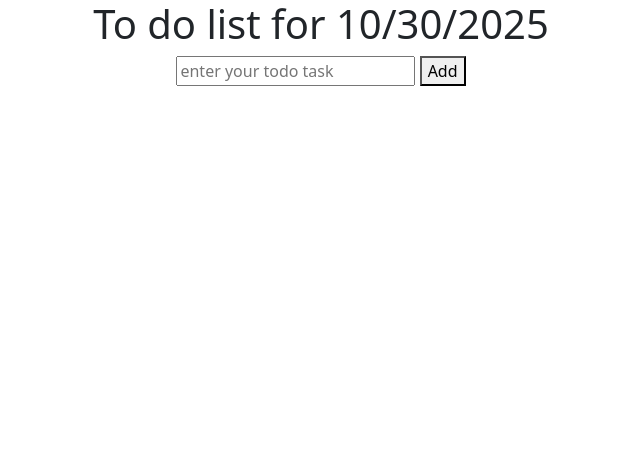
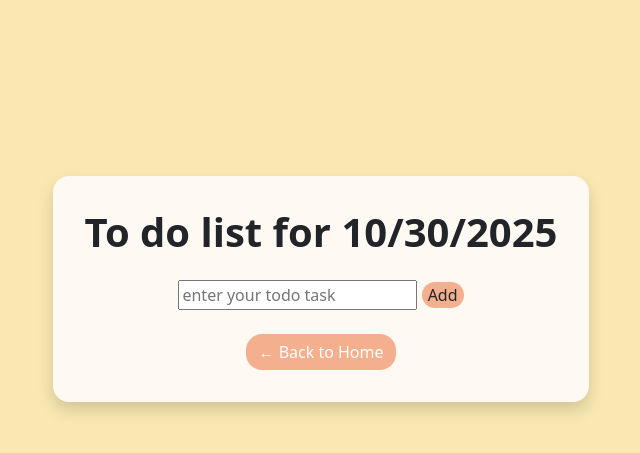
Before and after one commit to DorsaH/ToDo_Webapp, a website: page frontend/index.html in a window 1280 px wide. Shown: the whole page, without its empty margins (319-959 px from the left). Drawn offline with nearby package versions, Linux system fonts and the light colour scheme; no server answers.

Commit message:
added home page and some styling

```diff
--- a/frontend/index.html
+++ b/frontend/index.html
@@ -12,21 +12,27 @@
     <link href="style.css" rel="stylesheet">
 </head>
 
-<body>
+<body class="warm-bg">
     <!-- Content goes here -->
-    <div class="text-center">
-        <h1>To do list for <span id="date">today</span></h1>
-        <input id="todo-input" placeholder="enter your todo task">
-        <button onclick="postTodo()">Add</button>
+    <div class="container d-flex justify-content-center align-items-center text-center">
+        <div class="todo-container shadow text-muted">
+            <h1 class="fw-bold text-dark mb-4">To do list for <span id="date">today</span></h1>
+            <input id="todo-input" placeholder="enter your todo task">
+            <button class="btn-warm text-dark" onclick="postTodo()">Add</button>
 
-        <div id="todo-items" style="width: 400px;" class="mx-auto todo-items">
-            <!-- <li>
+            <div id="todo-items" style="width: 400px;" class="mx-auto todo-items">
+                <!-- <li>
                 Task 1
                 <div>
                     <button>Update</button>
                     <button>Delete</button>
                 </div>
             </li> -->
+            </div>
+            <!-- Back to Home -->
+            <div class="text-center mt-4">
+                <a href="home.html" class="btn btn-outline-secondary btn-warm">← Back to Home</a>
+            </div>
         </div>
 
     </div>
--- a/frontend/index.js
+++ b/frontend/index.js
@@ -36,14 +36,14 @@ async function getTodos(){
         //create button
         const updateBtn = document.createElement("button");
         updateBtn.innerHTML = "Update";
-        updateBtn.classList.add("todo-buttons");
+        updateBtn.classList.add("todo-buttons", "btn-warm","text-dark");
         updateBtn.addEventListener("click", () =>{
             updateToDo(todoItem._id);
         });
 
         const deleteBtn = document.createElement("button");
         deleteBtn.innerHTML = "Delete";
-        deleteBtn.classList.add("todo-buttons");
+        deleteBtn.classList.add("todo-buttons" ,"btn-warm", "text-dark");
         deleteBtn.addEventListener("click",() =>{
             deleteTodo(todoItem._id);
         });
--- a/frontend/style.css
+++ b/frontend/style.css
@@ -10,3 +10,58 @@
 .todo-buttons {
     margin: 4px;
 }
+
+
+body {
+    background-color: #f8f9fa;
+    font-family: system-ui, sans-serif;
+}
+
+.container {
+    max-width: 650px;
+    margin-top: 10%;
+}
+
+h1 {
+    font-weight: 700;
+    color: #0d6efd;
+}
+
+.steps {
+    margin-top: 2rem;
+    font-size: 1.1rem;
+}
+
+
+.warm-bg {
+    background: #f9e8b1;
+    background-attachment: fixed;
+}
+
+.btn-warm {
+    background-color: #f4b08e;
+    color: #fff;
+    border: none;
+    transition: all 0.3s ease;
+    border-radius: 1rem;
+}
+
+.btn-warm:hover {
+    background-color: #d36a35;
+    color: #fff;
+}
+
+.card {
+    background-color: #fff9f3;
+    border: none;
+    border-radius: 1rem;
+}
+
+.todo-container {
+    max-width: 600px;
+    margin: 3rem auto;
+    background-color: #fff9f3;
+    border-radius: 1rem;
+    box-shadow: 0 4px 12px rgba(0, 0, 0, 0.1);
+    padding: 2rem;
+}
```
Also changed, not shown: frontend/home.html (added, +41 -0 lines).
